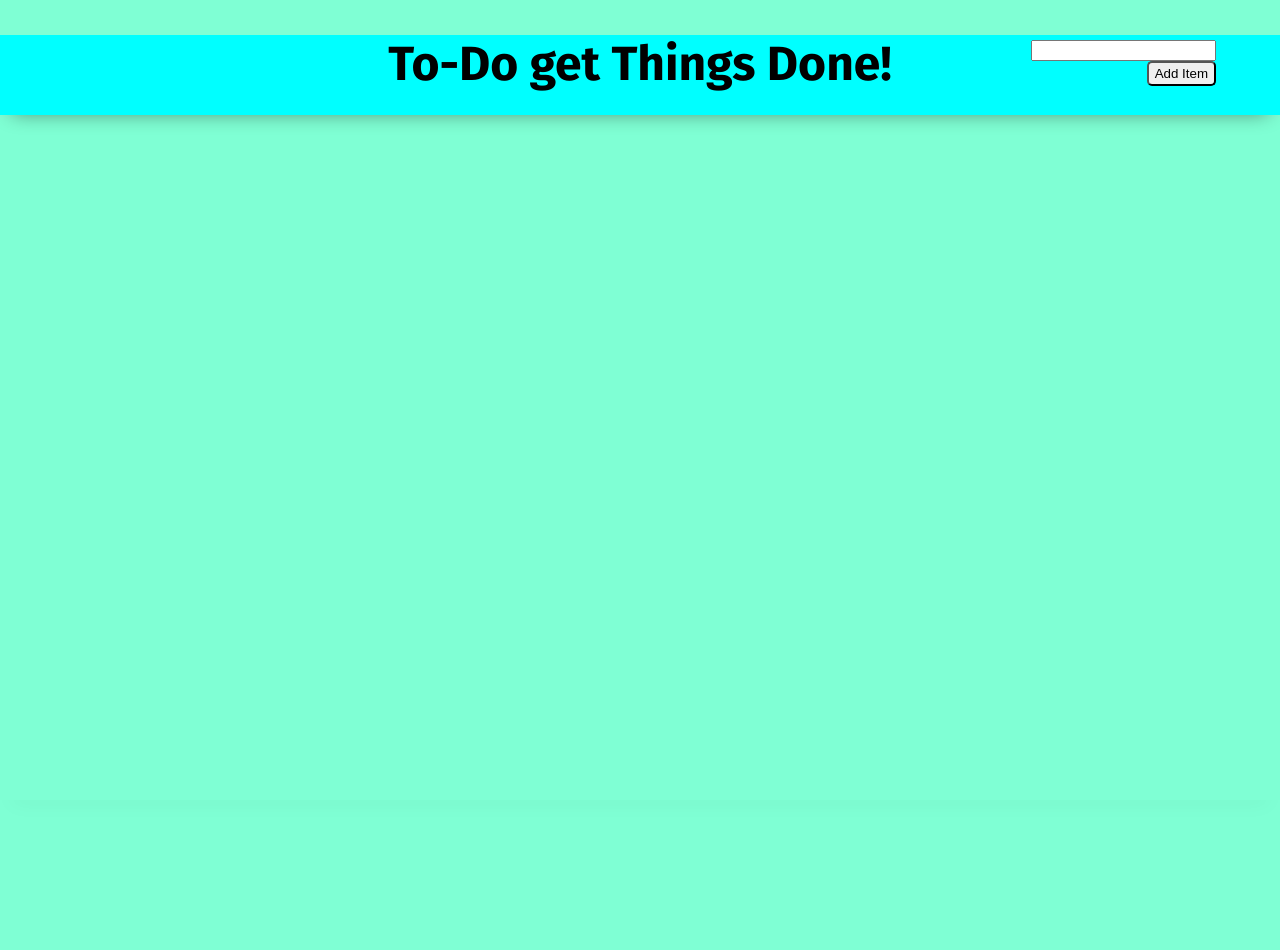
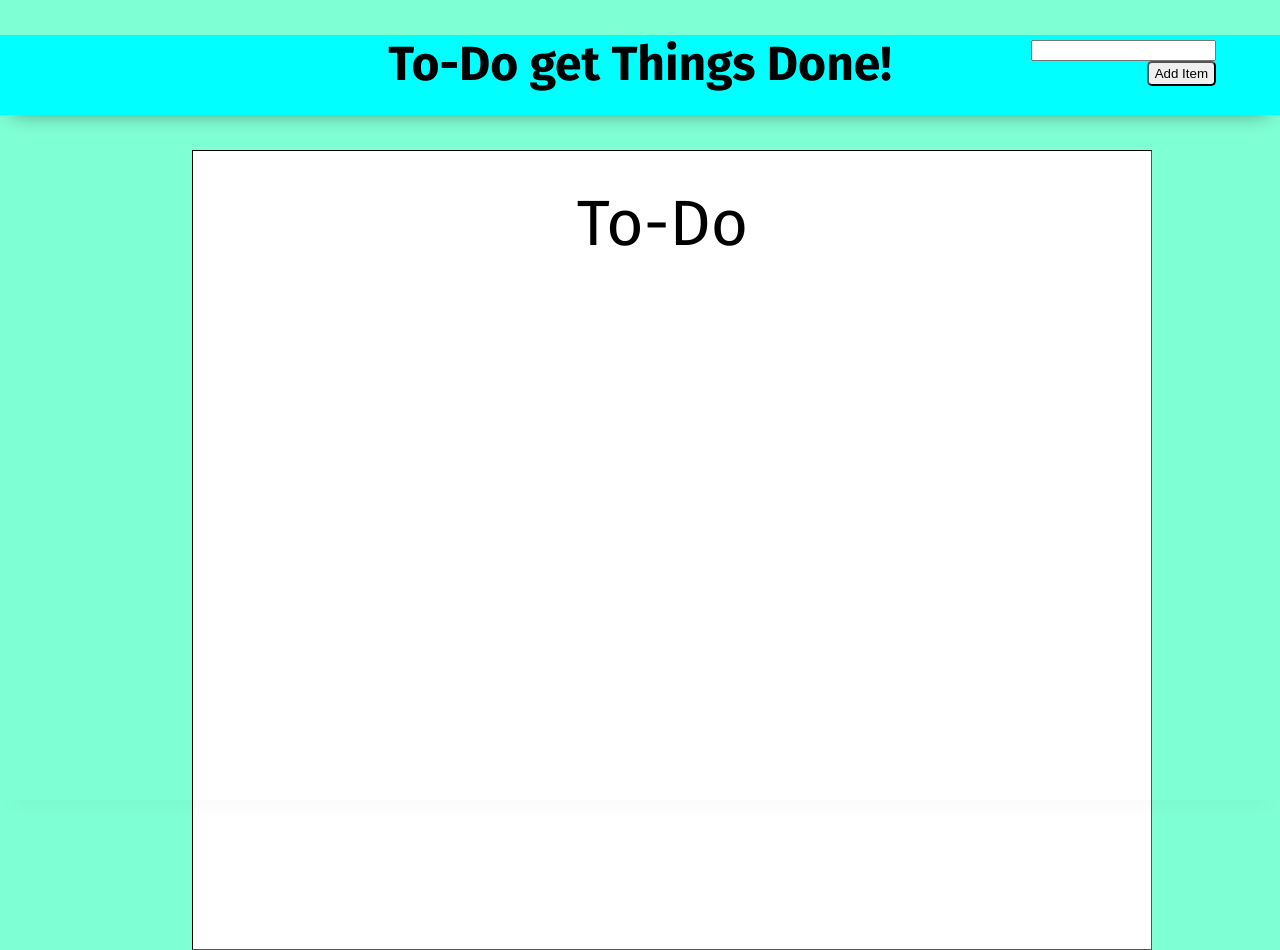
Before and after one commit to DanielRGilles/TodoList, a plain HTML site: page Todo/index.html in a window 1280 px wide. Drawn offline with Linux system fonts and the light colour scheme.

Commit message:
basic styling complete

```diff
--- a/Todo/index.html
+++ b/Todo/index.html
@@ -13,13 +13,22 @@
 </head>
 
 <body>
-    <header class='title'>  To-Do get Things Done!
+    <header class='title'> To-Do get Things Done!
     </header>
 
     <main class="main-todo">
-        <form class='add-todo-item' id="add-items"><input type="text" name="todo" value="" required><button class='add-btn'>Add Item</button></form>
+        <form class='add-todo-item' id="add-items"><input type="text" name="todo" value="" required><button
+                class='add-btn'>Add Item</button></form>
 
-       <div><div><ul class='list-items' id='append-here'></ul></div>  </div>
+        <div class="cnt-div">
+            <div></div>
+            <div class="ul-cnt">
+                <div></div>
+                <div class="ul-layer"><div class="font-title">To-Do</div><ul class='list-items' id='append-here'></ul></div>
+                <div></div>
+            </div>
+            <div></div>
+        </div>
     </main>
     <footer>
     </footer>
--- a/styles/home.css
+++ b/styles/home.css
@@ -35,15 +35,7 @@ label {
 
 }
 .list-items {
-    display: grid;
-    grid-template-columns: 10% 1fr;
-    grid-template-rows: auto;
-    height: 90%;
-    width: 65%;
-    background-position-x: -120px;
-    background-position-y: -10px;
     margin-top: 15px;
-    background-image: url(../assets/paper.jpg);
     justify-content: left;
 }
 .add-btn {
@@ -69,6 +61,28 @@ label {
 ul > li {
     border: solid 1px black;
     height: fit-content;
-    width: fit-content;
+    width: 100%;
+    grid-gap: 5px;
 
 }
+.cnt-div {
+    display: grid;
+    grid-template-columns: 15% 1fr 10%;
+    width: 100vw;
+}
+.ul-cnt {
+    height: 100%;
+    display: grid;
+    grid-template-columns: 14% 1fr 16%;
+    background-color: white;
+    border: inset 1px black;
+}
+.ul-layer {
+    display: grid;
+    grid-template-rows: 16% 1fr;
+}
+.font-title {
+    font-size: 4rem;
+    text-align: center;
+    margin-top: 5%;
+}
```
